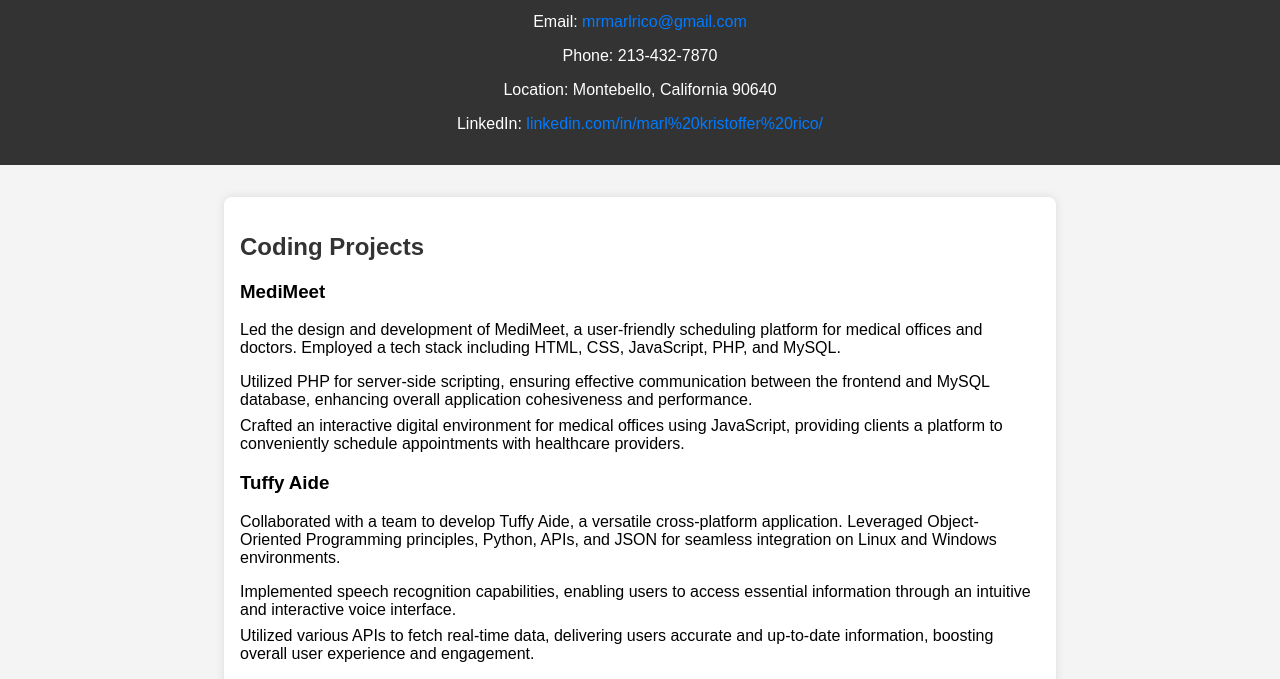
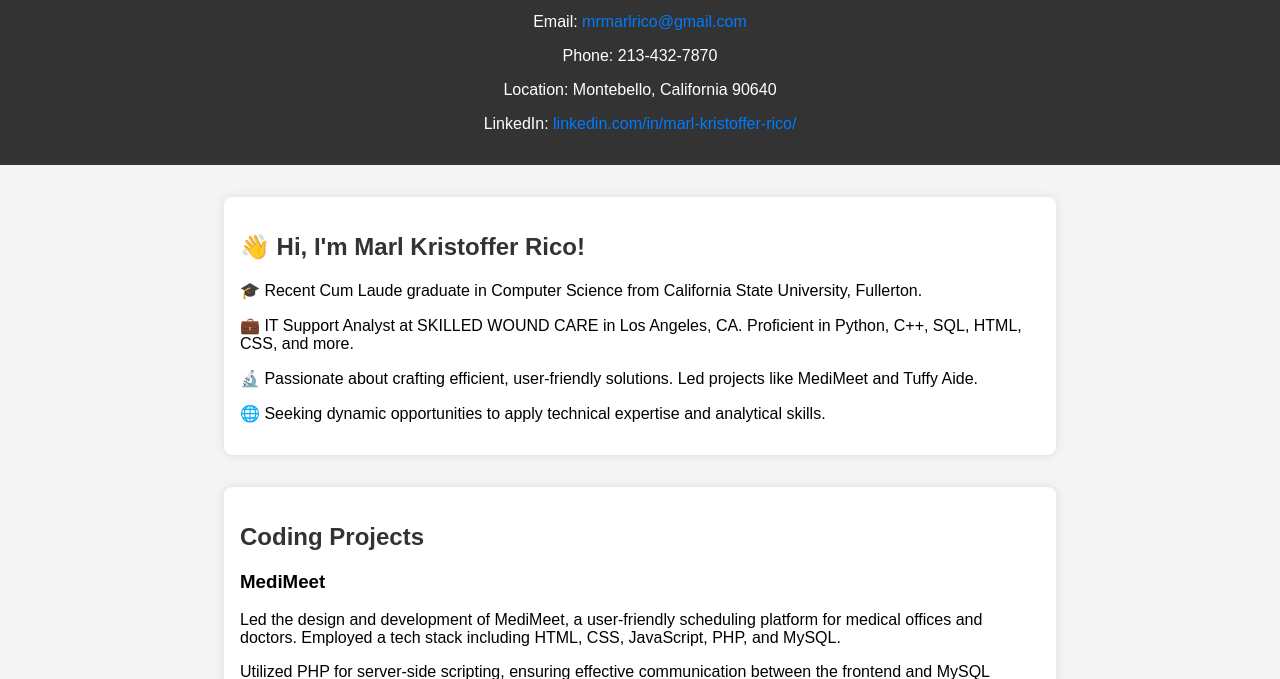
Before and after one commit to mrmarlrico/mrmarlrico-resume, a plain HTML site: page index.html in a window 1280 px wide. Shown: the part 117-796 px from the top of the page. Drawn offline with Linux system fonts and the light colour scheme.

Commit message:
Added introduction

```diff
--- a/index.html
+++ b/index.html
@@ -16,8 +16,16 @@
         <p>Email: <a href="mailto:mrmarlrico@gmail.com">mrmarlrico@gmail.com</a></p>
         <p>Phone: 213-432-7870</p>
         <p>Location: Montebello, California 90640</p>
-        <p>LinkedIn: <a href="https://www.linkedin.com/in/marl%20kristoffer%20rico/" target="_blank">linkedin.com/in/marl%20kristoffer%20rico/</a></p>
+        <p>LinkedIn: <a href="https://www.linkedin.com/in/marl-kristoffer-rico/" target="_blank">linkedin.com/in/marl-kristoffer-rico/</a></p>
     </header>
+
+    <section id="introduction">
+        <h2>👋 Hi, I'm Marl Kristoffer Rico!</h2>
+        <p>🎓 Recent Cum Laude graduate in Computer Science from California State University, Fullerton.</p>
+        <p>💼 IT Support Analyst at SKILLED WOUND CARE in Los Angeles, CA. Proficient in Python, C++, SQL, HTML, CSS, and more.</p>
+        <p>🔬 Passionate about crafting efficient, user-friendly solutions. Led projects like MediMeet and Tuffy Aide.</p>
+        <p>🌐 Seeking dynamic opportunities to apply technical expertise and analytical skills.</p>
+    </section>
 
     <section>
         <h2>Coding Projects</h2>
```
